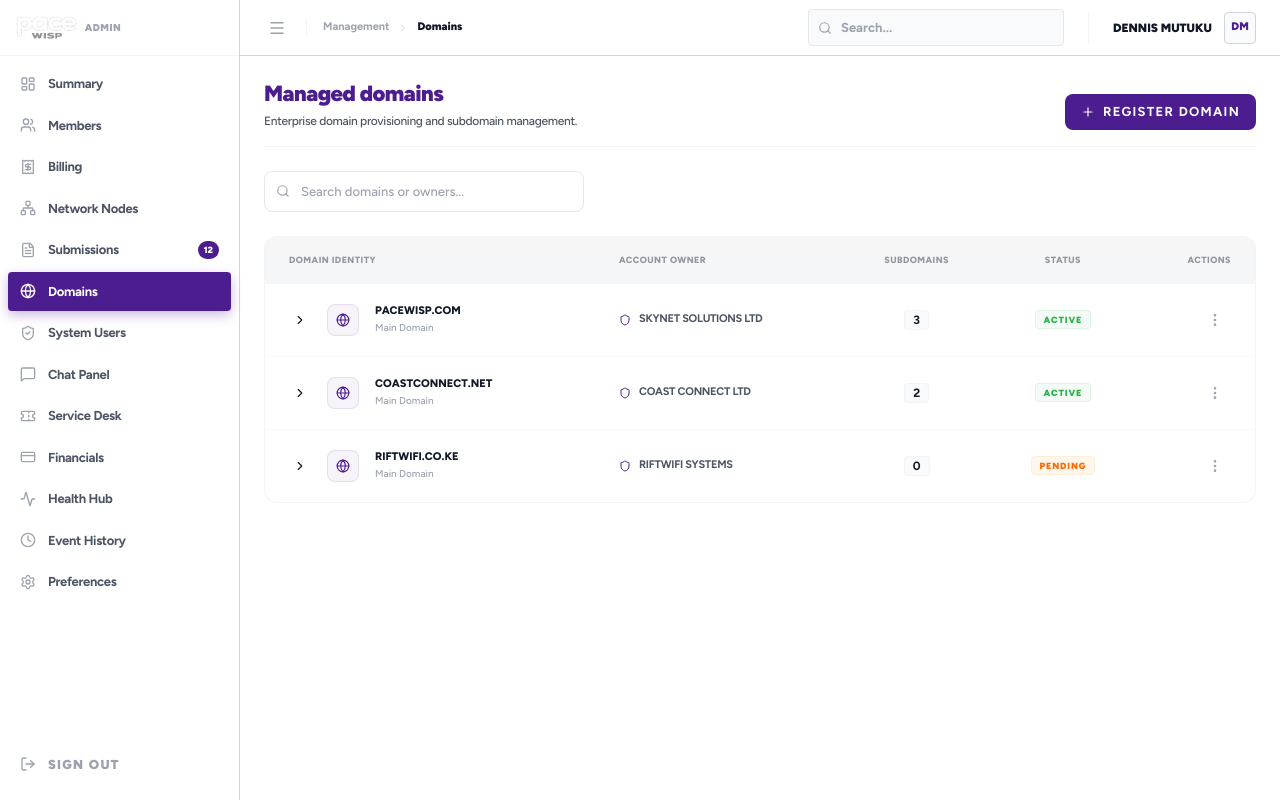
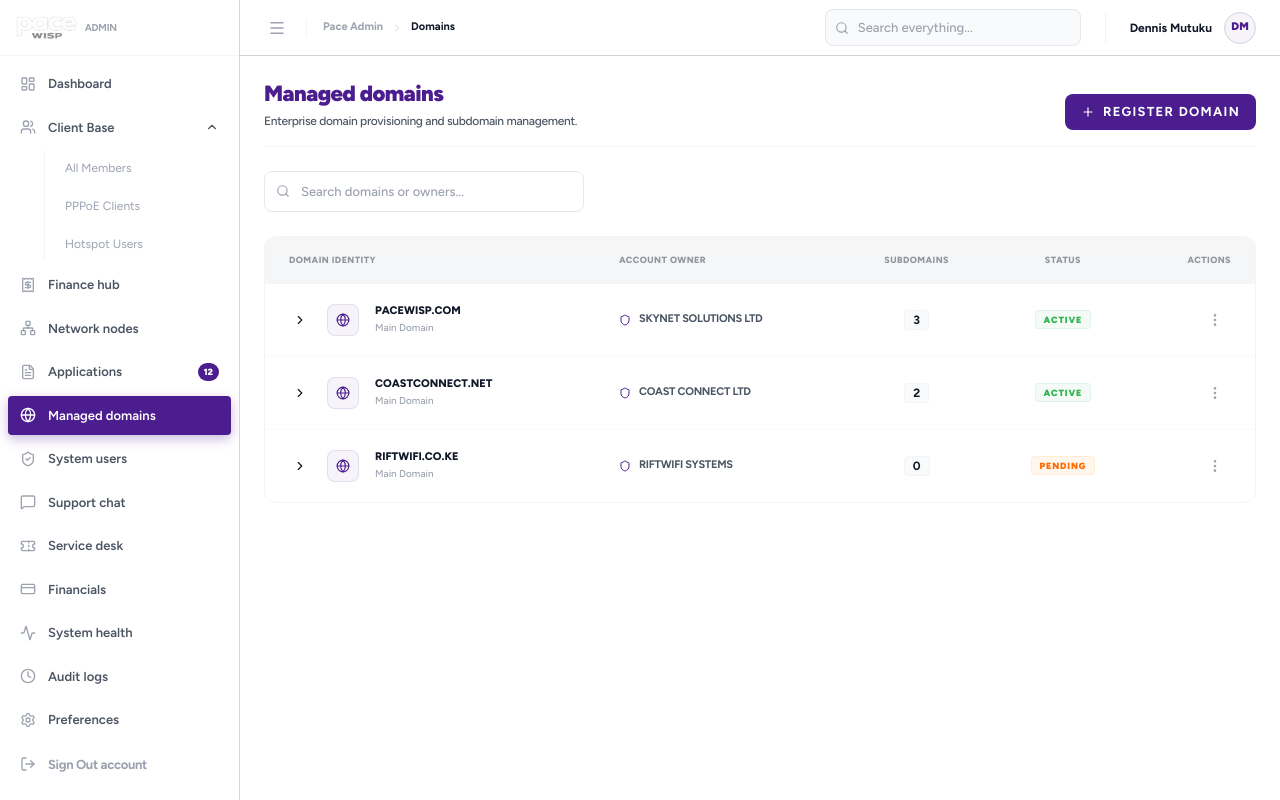
Before and after one commit to dennismutuku2005/pacewebsite, a Next.js app in the folder paceadmin/: page /dashboard/domains in a window 1280 px wide. Built offline with nearby package versions, Linux system fonts and the light colour scheme.

Commit message:
Auto-update: layout.js

```diff
--- a/paceadmin/src/app/dashboard/layout.js
+++ b/paceadmin/src/app/dashboard/layout.js
@@ -9,33 +9,50 @@
     Activity, FileText, Search, Menu,
     LogOut, ChevronRight, Clock,
     LayoutDashboard, Network, Receipt,
-    ShieldCheck, MessageSquare, Globe
+    ShieldCheck, MessageSquare, Globe, ChevronDown,
+    RefreshCw
 } from 'lucide-react'
 import { cn } from '@/lib/utils'
 
 export default function DashboardLayout({ children }) {
     const [isSidebarOpen, setIsSidebarOpen] = useState(true)
+    const [openMenus, setOpenMenus] = useState(['members'])
     const pathname = usePathname()
 
+    const toggleMenu = (id) => {
+        setOpenMenus(prev =>
+            prev.includes(id) ? prev.filter(m => m !== id) : [...prev, id]
+        )
+    }
+
     const navigation = [
-        { name: 'Summary', href: '/dashboard', icon: LayoutDashboard },
-        { id: 'members', name: 'Members', href: '/dashboard/customers', icon: Users },
-        { id: 'billing', name: 'Billing', href: '/dashboard/invoices', icon: Receipt },
-        { id: 'network', name: 'Network Nodes', href: '/dashboard/routers', icon: Network },
-        { id: 'submissions', name: 'Submissions', href: '/dashboard/applications', icon: FileText, badge: 12 },
-        { id: 'domains', name: 'Domains', href: '/dashboard/domains', icon: Globe },
-        { id: 'staff', name: 'System Users', href: '/dashboard/users', icon: ShieldCheck },
-        { id: 'chat', name: 'Chat Panel', href: '/dashboard/chat', icon: MessageSquare },
-        { id: 'support', name: 'Service Desk', href: '/dashboard/tickets', icon: Ticket },
+        { id: 'summary', name: 'Dashboard', href: '/dashboard', icon: LayoutDashboard },
+        {
+            id: 'members',
+            name: 'Client Base',
+            icon: Users,
+            children: [
+                { name: 'All Members', href: '/dashboard/customers' },
+                { name: 'PPPoE Clients', href: '/dashboard/customers?service=pppoe' },
+                { name: 'Hotspot Users', href: '/dashboard/customers?service=hotspot' },
+            ]
+        },
+        { id: 'billing', name: 'Finance hub', href: '/dashboard/invoices', icon: Receipt },
+        { id: 'network', name: 'Network nodes', href: '/dashboard/routers', icon: Network },
+        { id: 'submissions', name: 'Applications', href: '/dashboard/applications', icon: FileText, badge: 12 },
+        { id: 'domains', name: 'Managed domains', href: '/dashboard/domains', icon: Globe },
+        { id: 'staff', name: 'System users', href: '/dashboard/users', icon: ShieldCheck },
+        { id: 'chat', name: 'Support chat', href: '/dashboard/chat', icon: MessageSquare },
+        { id: 'support', name: 'Service desk', href: '/dashboard/tickets', icon: Ticket },
         { id: 'payments', name: 'Financials', href: '/dashboard/payments', icon: CreditCard },
-        { id: 'status', name: 'Health Hub', href: '/dashboard/status', icon: Activity },
-        { id: 'logs', name: 'Event History', href: '/dashboard/logs', icon: Clock },
+        { id: 'status', name: 'System health', href: '/dashboard/status', icon: Activity },
+        { id: 'logs', name: 'Audit logs', href: '/dashboard/logs', icon: Clock },
         { id: 'settings', name: 'Preferences', href: '/dashboard/settings', icon: Settings },
     ]
 
     // Helper to format path name for breadcrumbs
     const getPageName = () => {
-        const path = pathname.split('/').pop() || 'Overview';
+        const path = pathname.split('/').pop() || 'Summary';
         return path
             .replace(/-/g, ' ')
             .split(' ')
@@ -45,29 +62,48 @@
 
     return (
         <div className="min-h-screen bg-white flex font-figtree text-[13px]">
-            {/* Sidebar - Flat 2D */}
+            {/* Sidebar */}
             <aside className={cn(
-                "fixed inset-y-0 left-0 z-50 bg-white border-r border-pace-border transition-all duration-200 shadow-none",
+                "fixed inset-y-0 left-0 z-50 bg-white border-r border-pace-border transition-all duration-300 shadow-none",
                 isSidebarOpen ? "w-60" : "w-16"
             )}>
                 {/* Logo Section */}
                 <div className="h-14 flex items-center px-4 border-b border-gray-100">
                     <Link href="/dashboard" className="flex items-center gap-2">
                         <Image src="/logo.png" alt="Pace" width={80} height={25} className="h-6 w-auto object-contain grayscale" priority />
-                        {isSidebarOpen && <span className="text-[10px] font-black uppercase tracking-wider text-admin-dim">Admin</span>}
+                        {isSidebarOpen && <span className="text-[10px] font-bold uppercase tracking-tight text-admin-dim">Admin</span>}
                     </Link>
                 </div>
 
                 {/* Navigation */}
-                <nav className="p-2 space-y-0.5">
+                <nav className="p-2 space-y-1 overflow-y-auto max-h-[calc(100vh-8rem)]">
                     {navigation.map((item) => {
-                        const isActive = pathname === item.href;
+                        const isActive = pathname === item.href || item.children?.some(child => child.href === pathname);
+                        const isExpanded = openMenus.includes(item.id);
+
                         return (
+                            <div key={item.id} className="space-y-1">
+                                {item.children ? (
+                                    <button
+                                        onClick={() => toggleMenu(item.id)}
+                                        className={cn(
+                                            "w-full flex items-center gap-3 px-3 py-2.5 rounded transition-all group relative",
+                                            isActive && !isExpanded ? "bg-pace-purple/5 text-pace-purple" : "text-admin-label hover:bg-gray-50 hover:text-admin-value"
+                                        )}
+                                    >
+                                        <item.icon size={16} className={cn("shrink-0", isActive ? "text-pace-purple" : "text-admin-dim group-hover:text-admin-value")} />
+                                        {isSidebarOpen && (
+                                            <div className="flex-1 flex items-center justify-between">
+                                                <span className="font-semibold">{item.name}</span>
+                                                <ChevronDown size={14} className={cn("transition-transform", isExpanded ? "rotate-180" : "")} />
+                                            </div>
+                                        )}
+                                    </button>
+                                ) : (
                                     <Link
-                                key={item.name}
                                         href={item.href}
                                         className={cn(
-                                    "flex items-center gap-3 px-3 py-2.5 rounded transition-colors group relative",
+                                            "flex items-center gap-3 px-3 py-2.5 rounded transition-all group relative",
                                             isActive
                                                 ? "bg-pace-purple text-white shadow-[0_4px_12px_rgba(75,29,143,0.3)]"
                                                 : "text-admin-label hover:bg-gray-50 hover:text-admin-value"
@@ -76,7 +112,7 @@
                                         <item.icon size={16} className={cn("shrink-0", isActive ? "text-white" : "text-admin-dim group-hover:text-admin-value")} />
                                         {isSidebarOpen && (
                                             <div className="flex-1 flex items-center justify-between">
-                                        <span className="font-bold tracking-tight">{item.name}</span>
+                                                <span className="font-semibold">{item.name}</span>
                                                 {item.badge && (
                                                     <span className={cn(
                                                         "text-[9px] px-1.5 py-0.5 rounded-full font-black min-w-[18px] text-center",
@@ -88,33 +124,58 @@
                                             </div>
                                         )}
                                     </Link>
+                                )}
+
+                                {/* Submenu */}
+                                {isSidebarOpen && item.children && isExpanded && (
+                                    <div className="ml-9 space-y-1 border-l border-gray-100 pl-2">
+                                        {item.children.map((child) => {
+                                            const isChildActive = pathname === child.href;
+                                            return (
+                                                <Link
+                                                    key={child.name}
+                                                    href={child.href}
+                                                    className={cn(
+                                                        "block px-3 py-2 rounded text-[12px] transition-all",
+                                                        isChildActive
+                                                            ? "bg-pace-purple/5 text-pace-purple font-bold"
+                                                            : "text-admin-dim hover:text-admin-value hover:bg-gray-50"
+                                                    )}
+                                                >
+                                                    {child.name}
+                                                </Link>
+                                            )
+                                        })}
+                                    </div>
+                                )}
+                            </div>
                         )
                     })}
                 </nav>
 
                 <div className="absolute bottom-4 w-full px-2">
-                    <button className="w-full flex items-center gap-3 px-3 py-2.5 text-admin-dim hover:text-red-600 transition-colors rounded hover:bg-red-50 font-black uppercase text-[11px] tracking-widest">
+                    <button className="w-full flex items-center gap-3 px-3 py-2.5 text-admin-dim hover:text-red-600 transition-colors rounded hover:bg-red-50 font-bold text-[11px] tracking-tight">
                         <LogOut size={16} />
-                        {isSidebarOpen && <span>Sign Out</span>}
+                        {isSidebarOpen && <span>Sign Out account</span>}
                     </button>
                 </div>
             </aside>
 
             {/* Main Content Area */}
             <main className={cn(
-                "flex-1 min-h-screen flex flex-col transition-all duration-200",
+                "flex-1 min-h-screen flex flex-col transition-all duration-300 px-0",
                 isSidebarOpen ? "ml-60" : "ml-16"
             )}>
-                {/* Header - Professional UI */}
+                {/* Header */}
                 <header className="h-14 bg-white border-b border-pace-border flex items-center justify-between px-6 sticky top-0 z-40">
                     <div className="flex items-center gap-4">
                         <button onClick={() => setIsSidebarOpen(!isSidebarOpen)} className="text-admin-dim hover:text-admin-value transition-colors p-1" title="Toggle Sidebar">
                             <Menu size={18} />
                         </button>
                         <div className="flex items-center gap-2 text-[11px] font-bold text-admin-label border-l border-gray-100 pl-4">
-                            <span className="text-admin-dim">Management</span>
+                            <span className="text-admin-dim">Pace Admin</span>
                             <ChevronRight size={12} className="text-gray-300" />
-                            <span className="text-admin-value font-black">{getPageName()}</span>
+                            <span className="text-admin-value font-bold">{getPageName()}</span>
                         </div>
                     </div>
 
@@ -123,15 +184,15 @@
                             <Search className="absolute left-2.5 top-1/2 -translate-y-1/2 text-admin-dim" size={14} />
                             <input
                                 type="text"
-                                placeholder="Search..."
-                                className="pl-8 pr-3 py-2 w-64 bg-gray-50 border border-gray-200 rounded text-[12px] focus:bg-white focus:ring-1 focus:ring-pace-purple focus:border-pace-purple outline-none transition-all placeholder:text-admin-dim font-bold text-admin-value shadow-none"
+                                placeholder="Search everything..."
+                                className="pl-8 pr-3 py-2 w-64 bg-gray-50 border border-gray-200 rounded-lg text-[12px] focus:bg-white focus:ring-1 focus:ring-pace-purple/10 focus:border-pace-purple outline-none transition-all placeholder:text-admin-dim font-medium text-admin-value shadow-sm"
                             />
                         </div>
                         <div className="flex items-center gap-3 border-l border-gray-100 pl-6 h-8">
                             <div className="text-right">
-                                <p className="text-[12px] font-black text-admin-value leading-none uppercase">Dennis Mutuku</p>
+                                <p className="text-[12px] font-bold text-admin-value leading-none">Dennis Mutuku</p>
                             </div>
-                            <div className="w-8 h-8 rounded border border-pace-border bg-gray-50 flex items-center justify-center text-[11px] font-black text-pace-purple">DM</div>
+                            <div className="w-8 h-8 rounded-full border border-pace-border bg-pace-purple/5 flex items-center justify-center text-[11px] font-black text-pace-purple">DM</div>
                         </div>
                     </div>
                 </header>
```
Lines whose indentation alone changed are shown as unchanged.
